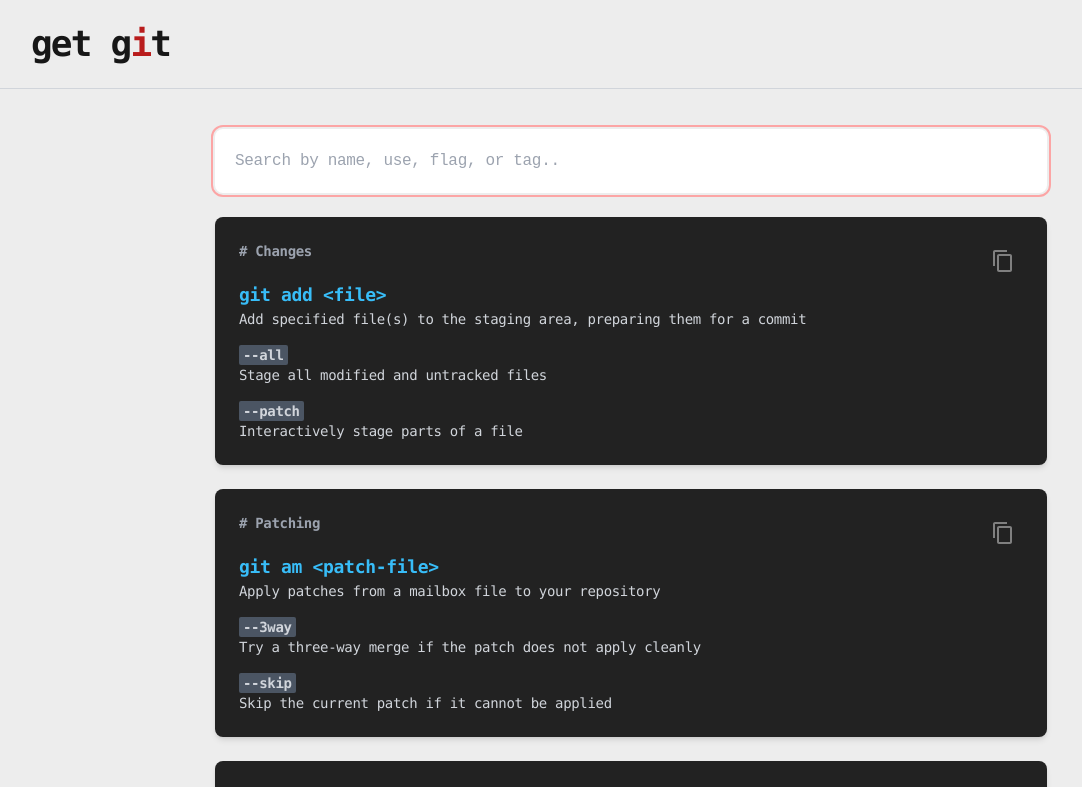
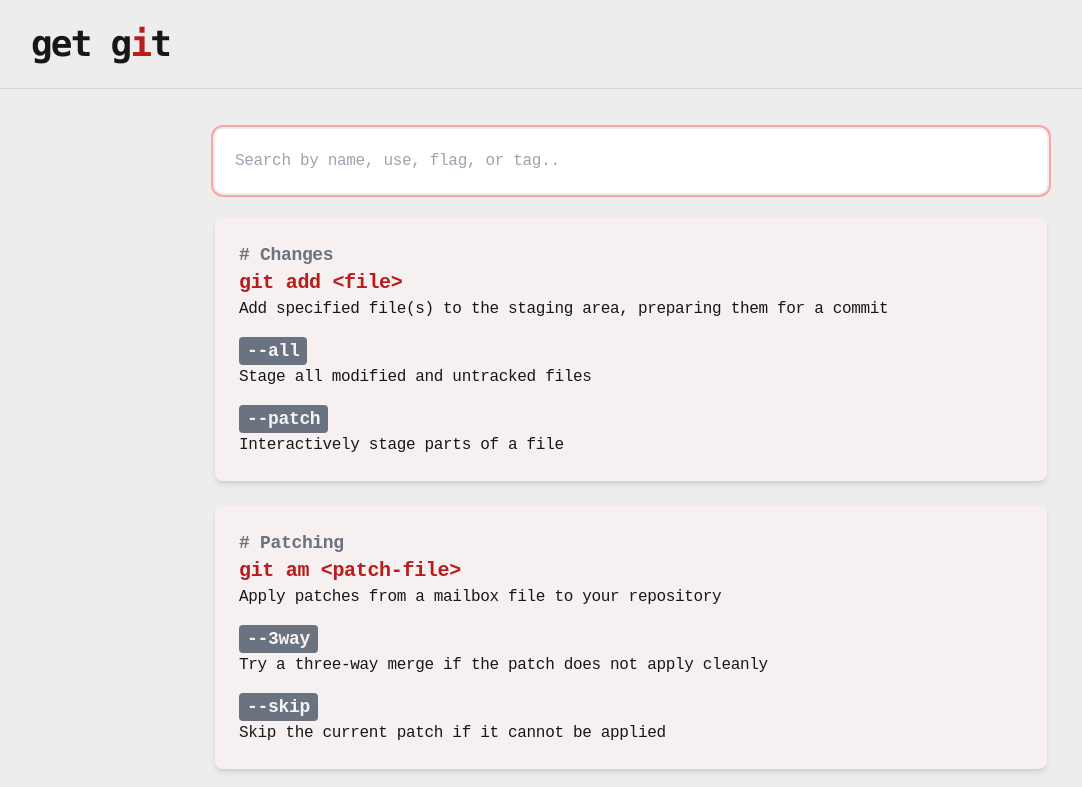
Before and after one commit to islamCodehood/get-git, a Next.js app: page / in a window 1280 px wide. Shown: the top 787 px of the page, without its empty margins (9-1091 px from the left). Built offline with nearby package versions, Linux system fonts and the light colour scheme.

Commit message:
Refactor CommandCard component to add copy functionality and display a message on hover

```diff
--- a/app/components/commands-list/command-card/command-card-component.tsx
+++ b/app/components/commands-list/command-card/command-card-component.tsx
@@ -1,7 +1,5 @@
 'use client';
-import { IconButton } from '@mui/material';
-import ContentCopyOutlinedIcon from '@mui/icons-material/ContentCopyOutlined';
-import { useEffect, useState } from 'react';
+import { useEffect, useState, useRef } from 'react';
 type CommandCardProps = {
 	command: {
 		name: string;
@@ -17,7 +15,9 @@ type Flag = {
 
 const CommandCard = ({ command }: CommandCardProps) => {
 	const [copied, setCopied] = useState(false);
-
+	const [mousePosition, setMousePosition] = useState({ x: 0, y: 0 });
+	const [messageVisible, setMessageVisible] = useState(false);
+	const ref = useRef<HTMLDivElement>(null);
 	const handleCopy = () => {
 		navigator.clipboard.writeText(command.name);
 		setCopied(true);
@@ -30,40 +30,48 @@ const CommandCard = ({ command }: CommandCardProps) => {
 		}, 1000);
 	}, [copied]);
 
+	useEffect(() => {
+		if (ref.current === null) return;
+		const getMousePosition = (event: MouseEvent) => {
+			setMousePosition({ x: event.clientX, y: event.clientY });
+			setMessageVisible(true);
+			console.log('mouse position', mousePosition);
+		};
+		const removeMessage = () => {
+			setMessageVisible(false);
+		};
+
+		const card = ref.current;
+		console.log('card', card);
+		card.addEventListener('mousemove', getMousePosition);
+		card.addEventListener('mouseleave', removeMessage);
+		return () => {
+			card.removeEventListener('mousemove', getMousePosition);
+			card.removeEventListener('mouseleave', removeMessage);
+		};
+	}, []);
+
 	return (
 		<>
 			<div
-				className='p-6 w-full bg-[#222222] rounded-lg flex flex-col cursor-pointer transition duration-300 ease-in-out transform hover:scale-[1.01]
-			hover:bg-[#2c2a2a] shadow-md'
+				ref={ref}
+				className='p-6 w-full bg-[#F6F0F1] dark:bg-[#222222] rounded-lg flex flex-col cursor-pointer
+				transition duration-300 ease-in-out transform
+			hover:bg-[#D9C9CC] hover:dark:bg-[#2c2a2a] shadow-md relative overflow-hidden'
 				onClick={handleCopy}>
 				<div className='flex justify-between'>
-					<h3 className='font-mono font-semibold text-sm text-gray-400'>
-						# {command.tag}
-					</h3>
-					<IconButton
-						sx={{
-							color: 'gray',
-						}}
-						onClick={handleCopy}>
-						<ContentCopyOutlinedIcon
-							sx={{
-								color: 'gray',
-							}}
-						/>
-					</IconButton>
+					<h3 className='font-semibold text-lg text-gray-500'># {command.tag}</h3>
 				</div>
-				<h2 className='font-mono font-semibold text-lg text-sky-400'>
-					{command.name}
-				</h2>
-				<p className='font-mono text-sm text-gray-300'>{command.use}</p>
+				<h2 className='font-bold text-xl text-red-700'>{command.name}</h2>
+				<p className='text-base'>{command.use}</p>
 				<div className='flex flex-col'>
 					{command.flags?.length > 0 &&
 						command.flags.map((flag: Flag, index: number) => (
 							<div key={index} className='flex flex-col mt-4 items-start'>
-								<p className='font-mono font-semibold text-sm text-gray-300 bg-gray-600 inline px-1 rounded-sm'>
+								<p className='font-semibold text-lg text-gray-100 bg-gray-500 inline px-2 rounded-[4px]'>
 									{flag.name}
 								</p>
-								<p className='font-mono text-sm text-gray-300'>{flag.use}</p>
+								<p className='text-base'>{flag.use}</p>
 							</div>
 						))}
 				</div>
@@ -73,9 +81,18 @@ const CommandCard = ({ command }: CommandCardProps) => {
 					className={`${
 						copied ? 'block' : 'hidden'
 					} fixed p-2 bg-gray-300 text-gray-800 top-3 left-1/2 translate-x-1/2 rounded`}>
-					<p className='text-sm'>Copied!</p>
+					<p className='text-base'>Copied!</p>
 				</div>
 			)}
+			<div
+				style={{
+					top: `${mousePosition.y + 10}px`,
+					left: `${mousePosition.x + 10}px`,
+					display: `${messageVisible ? 'block' : 'none'}`,
+				}}
+				className={`fixed text-xs text-gray-300 z-50 bg-gray-800 p-2`}>
+				<p>Click to copy</p>
+			</div>
 		</>
 	);
 };
```
